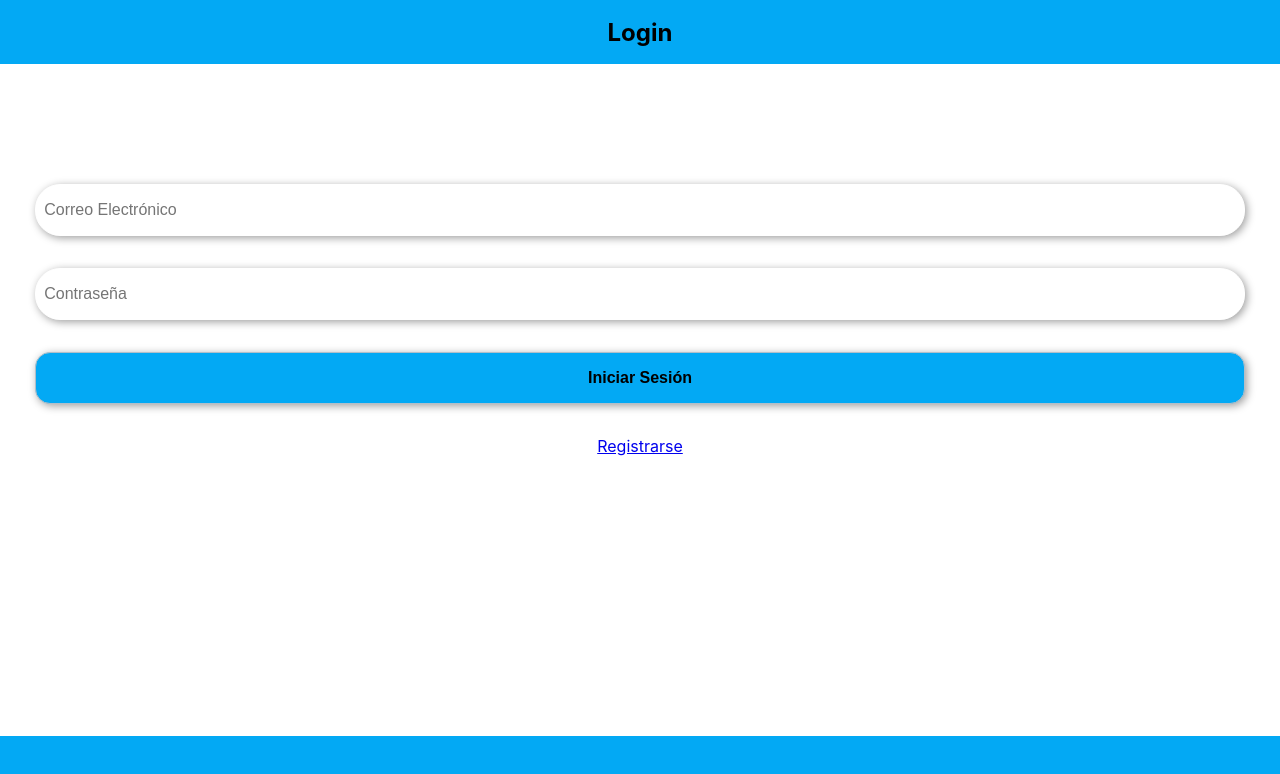
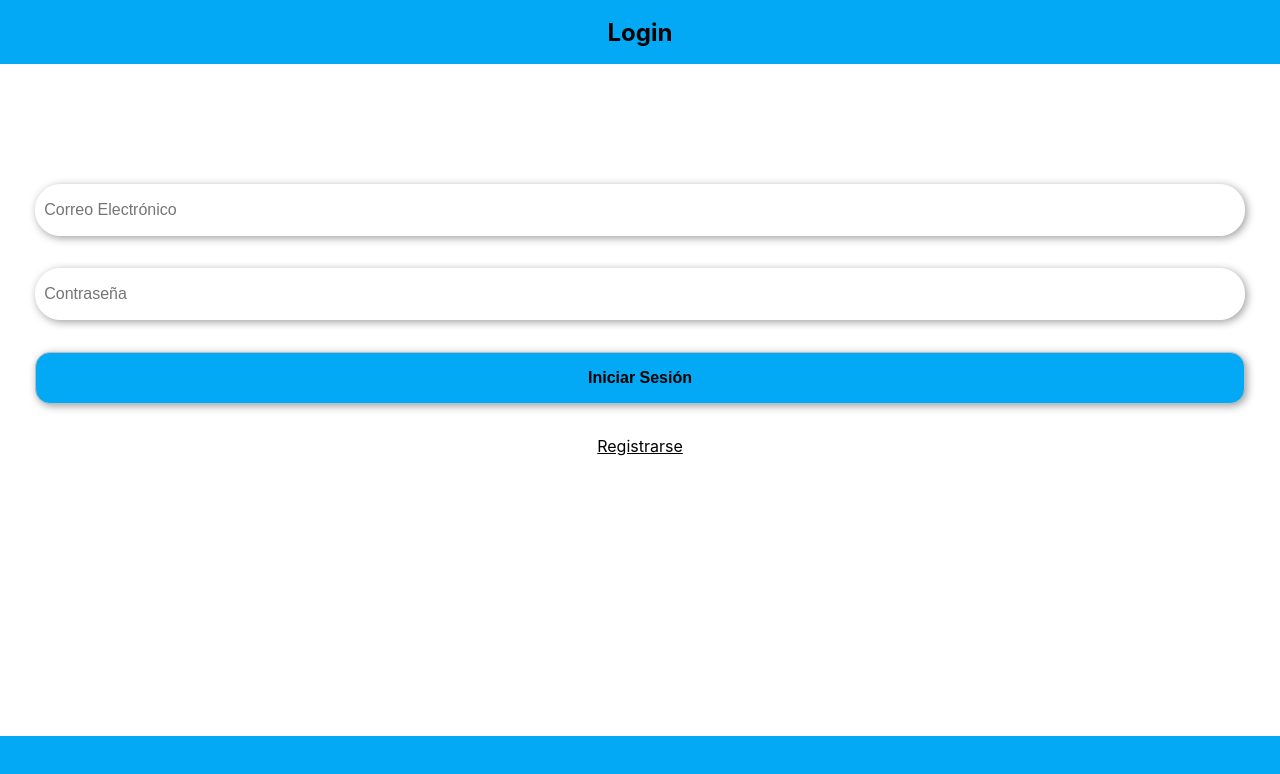
Before and after one commit to Luis12035/HistoricFrontEnd, a React (Create React App) app: page /login in a window 1280 px wide. Shown: the top 774 px of the page. Built offline with nearby package versions, Linux system fonts and the light colour scheme.

Commit message:
mensaje de bienvenida

```diff
--- a/src/components/Login/index.js
+++ b/src/components/Login/index.js
@@ -114,7 +114,7 @@ const Login = ()=>{
           <PrimaryButton  onClick={onBtnClick}>Iniciar Sesión </PrimaryButton>
         </div>
         <div style={{width: "100%", padding: '0.5em', marginTop: '1em'}}>
-          <a><Link to="/signin">Registrarse</Link></a>
+          <a><Link to="/signin" style={{color: 'black'}}>Registrarse</Link></a>
         </div>
         {
           (hasErrors && (
--- a/src/components/historicList/index.js
+++ b/src/components/historicList/index.js
@@ -37,6 +37,12 @@ const HistoricList = ()=>{
 
         <Page title="Historico" showHeader showNavBar loginstate={false} backtostate={true} backto='/login'>
       <Content>
+      <div className="MainContainer" style={{textAlign: 'center', marginTop: '3em', marginBottom: '1em'}}>
+          <div className="ChlidContainer" style={{borderRadius: '15px' ,borderColor: '#9E9E9E', borderStyle: 'solid', borderWidth: '2px', alignItems: 'center', justifyContent: 'center', display: 'block', boxShadow: '2px 2px 8px #9E9E9E'}}>
+            <h1>Bienvenido: {user.name + ' ' + user.middlename + ' ' + user.lastname} </h1>
+          </div>
+        </div>
+
         <div className="MainConteiner" style={{borderWidth: '1px', marginTop: '0.3em', padding: '0.4em', borderRadius: '14px', boxShadow: '2px 2px 8px #9E9E9E'}}>
         <div className="MainListCointainer" style={{display: 'flex', marginTop: '0.3em'}}>
           <div style={{borderStyle: 'solid', borderColor: 'black', borderWidth: '1px 1px 0.5px 0.5px', width: '100%'}}>
```
